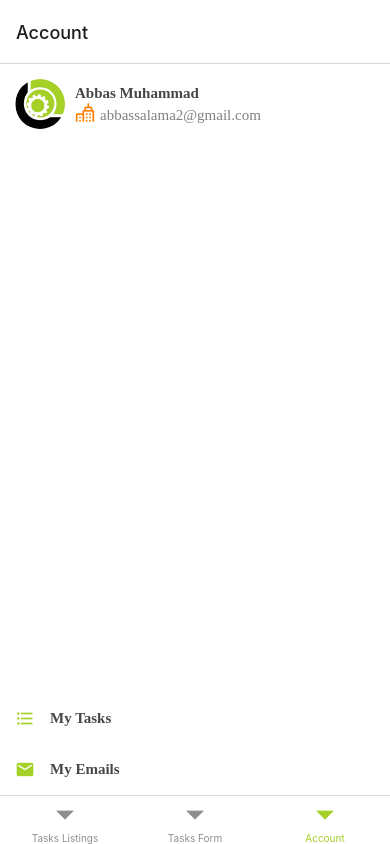
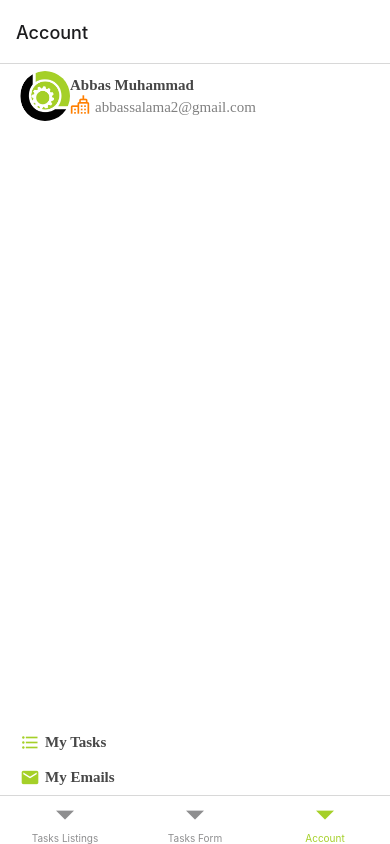
Before and after one commit to frntEndDvlpr/TaskManager, a React Native app: screen /Account in a window 390 px wide. Built offline with nearby package versions, Linux system fonts and the light colour scheme.

Commit message:
madify ListItem component

```diff
--- a/app/components/ListItem.js
+++ b/app/components/ListItem.js
@@ -26,17 +26,21 @@ function ListItem({
             {ImageComponent}
             {image && <Image style={styles.image} source={image} />}
             <View style={styles.listDetailsContainer}>
-              <View style={styles.dateAsignContainer}>
-                {date && <AppText style={styles.date}>{date}</AppText>}
+              {date && <AppText style={styles.date}>{date}</AppText>}
+              <AppText style={styles.itemTitle}>{title}</AppText>
+              <View style={styles.innerContainer}>
                 {assignee && (
                   <AppText style={styles.assignee}>
                     <AppIcon name="account" iconColor={colors.blue} />
                     {assignee}
                   </AppText>
                 )}
-              </View>
-              <AppText style={styles.itemTitle}>{title}</AppText>
-              <View style={styles.customerProjectContainer}>
+                {project && (
+                  <AppText style={styles.project}>
+                    <AppIcon name="folder-pound-outline" />
+                    {project}
+                  </AppText>
+                )}
                 {customer && (
                   <AppText style={styles.customer}>
                     <AppIcon
@@ -44,12 +48,6 @@ function ListItem({
                       iconColor={colors.danger}
                     />
                     {customer}
-                  </AppText>
-                )}
-                {project && (
-                  <AppText style={styles.project}>
-                    <AppIcon name="folder-pound-outline" />
-                    {project}
                   </AppText>
                 )}
               </View>
@@ -64,20 +62,17 @@ function ListItem({
 const styles = StyleSheet.create({
   assignee: {
     color: colors.gray,
+    paddingRight: 30,
   },
   customer: {
     color: colors.gray,
-    paddingRight: 20,
   },
-  customerProjectContainer: {
+  innerContainer: {
     flexDirection: "row",
   },
   date: {
     paddingRight: 20,
     color: colors.gray,
-  },
-  dateAsignContainer: {
-    flexDirection: "row",
   },
   itemTitle: {
     fontWeight: "bold",
@@ -88,16 +83,15 @@ const styles = StyleSheet.create({
     borderRadius: 35,
   },
   listContainer: {
-    margin: 15,
+    marginHorizontal: 20,
+    marginVertical: 7,
     flexDirection: "row",
     alignItems: "center",
   },
-  listDetailsContainer: {
-    marginLeft: 10,
-    justifyContent: "center",
-  },
+  listDetailsContainer: {},
   project: {
     color: colors.gray,
+    paddingRight: 30,
   },
 });
 
```
